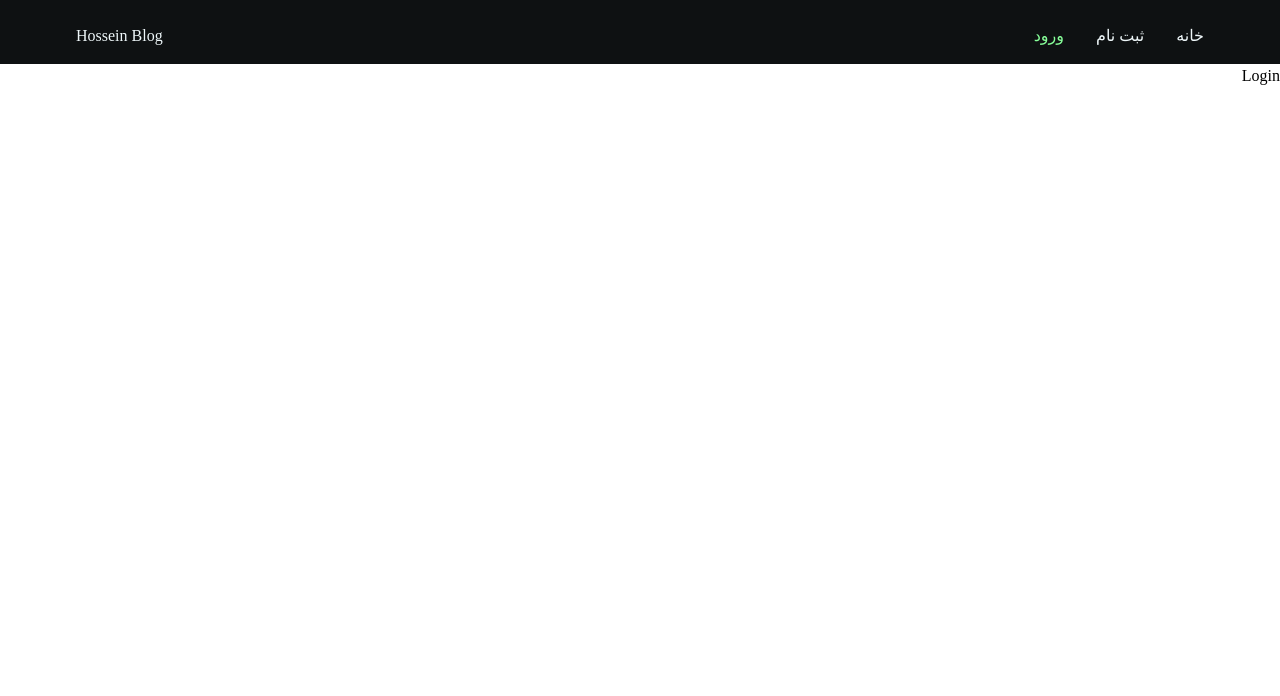
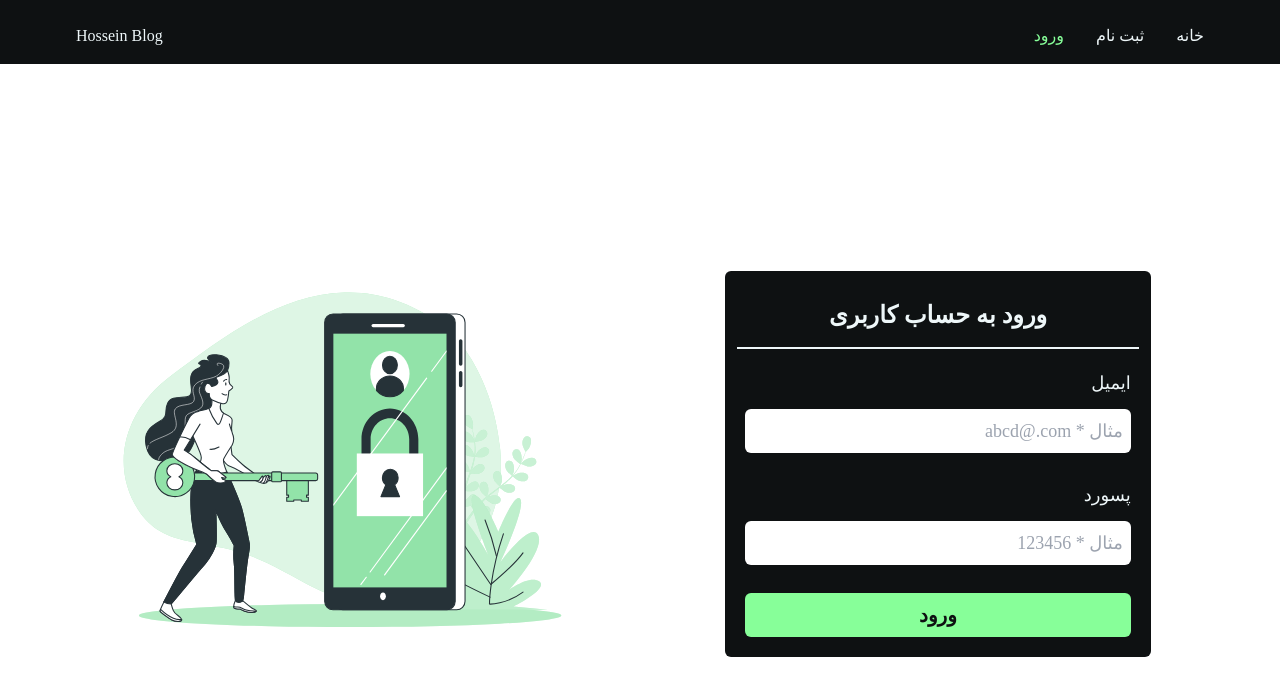
Before and after one commit to Hossein1371za/mini-blog-react-js-taiwind, a React (Vite) app: page /login in a window 1280 px wide. Shown: the top 696 px of the page. Built offline with nearby package versions, Linux system fonts and the light colour scheme; a small style sheet from the web is missing.

Commit message:
login section

```diff
--- a/src/index.css
+++ b/src/index.css
@@ -18,6 +18,9 @@
   .register{
     @apply bg-register bg-no-repeat bg-cover bg-center h-[40vh] lg:h-full
   }
+  .login{
+    @apply bg-login bg-no-repeat bg-cover bg-center h-[40vh] lg:h-full
+  }
   .label{
     @apply text-lg
   }
--- a/src/pages/Login.jsx
+++ b/src/pages/Login.jsx
@@ -1,9 +1,116 @@
-import React from 'react'
+import React, { useState } from "react";
+import axios from "axios";
+import Swal from "sweetalert2";
+import { useNavigate } from "react-router-dom";
+import { useFormik } from "formik";
+import * as Yup from "yup";
+
+const formschema = Yup.object({
+  email: Yup.string()
+    .email("ایمیل معتبر وارد کنید.")
+    .required("فیلد ایمیل الزامی است."),
+  password: Yup.string().required("فیلد پسورد الزامی است."),
+});
 
 const Login = () => {
+  const [error, setError] = useState([]);
+  const navigate = useNavigate()
+
+  const handleSubmit = async (value) => {
+    const data = {
+      email: value.email,
+      password:value.password
+    };
+
+    try {
+      const res = await axios.post("/login", data);
+      // console.log(res.data);
+      if (res.data.error) {
+        setError(res.data.error);
+      } else {
+      localStorage.setItem("user_name",res.data.name)
+      localStorage.setItem("user_id",res.data.userId)
+        Swal.fire({
+          icon: "success",
+          title: "تبریک میگم!",
+          text: res.data.message,
+          showConfirmButton: true,
+          confirmButtonText: "تایید!",
+          timer: 5000,
+        });
+        navigate("/")
+      }
+    } catch (error) {
+      console.log(error);
+    }
+  };
+
+  const formik = useFormik({
+    initialValues: {
+      email: "",
+      password: "",
+    },
+    onSubmit: (values) => {
+      handleSubmit(values);
+    },
+    validationSchema: formschema,
+  });
+
   return (
-    <div>Login</div>
-  )
-}
+    <div className="flex justify-center lg:items-center lg:h-[100vh]">
+      <div className="container mx-auto">
+        <div className="grid grid-cols-1 lg:grid-cols-2 my-4 lg:gap-x-16">
+          <div className="flex flex-col items-center justify-center bg-primary text-accent rounded-md p-3 mx-auto  md:w-[80%]">
+            <h2 className="font-extrabold text-2xl border-b-2 border-accent w-full text-center py-4">
+              ورود به حساب کاربری
+            </h2>
+            {error && <h2 className="text-red-400 pt-3">{error}</h2>}
+            <form onSubmit={formik.handleSubmit} className="w-full">
+              <div className="flex flex-col gap-y-3 p-2">
+                <label className="label">ایمیل</label>
+                <input
+                  name="email"
+                  className="input"
+                  type="email"
+                  value={formik.values.email}
+                  onChange={formik.handleChange("email")}
+                  onBlur={formik.handleBlur("email")}
+                  placeholder="مثال * abcd@.com"
+                />
+                <p className="text-sm text-red-400">
+                  {formik.touched.email && formik.errors.email}
+                </p>
+              </div>
+              <div className="flex flex-col gap-y-3 p-2">
+                <label className="label">پسورد</label>
+                <input
+                  name="password"
+                  className="input"
+                  type="password"
+                  value={formik.values.password}
+                  onChange={formik.handleChange("password")}
+                  onBlur={formik.handleBlur("password")}
+                  placeholder="مثال * 123456"
+                />
+                <p className="text-sm text-red-400">
+                  {formik.touched.password && formik.errors.password}
+                </p>
+              </div>
+              <div className="p-2">
+                <button
+                  type="submit"
+                  className="bg-secondary w-full text-primary text-xl font-bold rounded-md py-2 cursor-pointer"
+                >
+                  ورود
+                </button>
+              </div>
+            </form>
+          </div>
+          <div className="login bg-size"></div>
+        </div>
+      </div>
+    </div>
+  );
+};
 
-export default Login
+export default Login;
--- a/src/pages/Register.jsx
+++ b/src/pages/Register.jsx
@@ -29,7 +29,6 @@ const Register = () => {
       const res = await axios.post("/register", data);
       if (res.data.error) {
         setError(res.data.error);
-        console.log(res.data.error);
       } else {
         Swal.fire({
           icon: "success",
```
